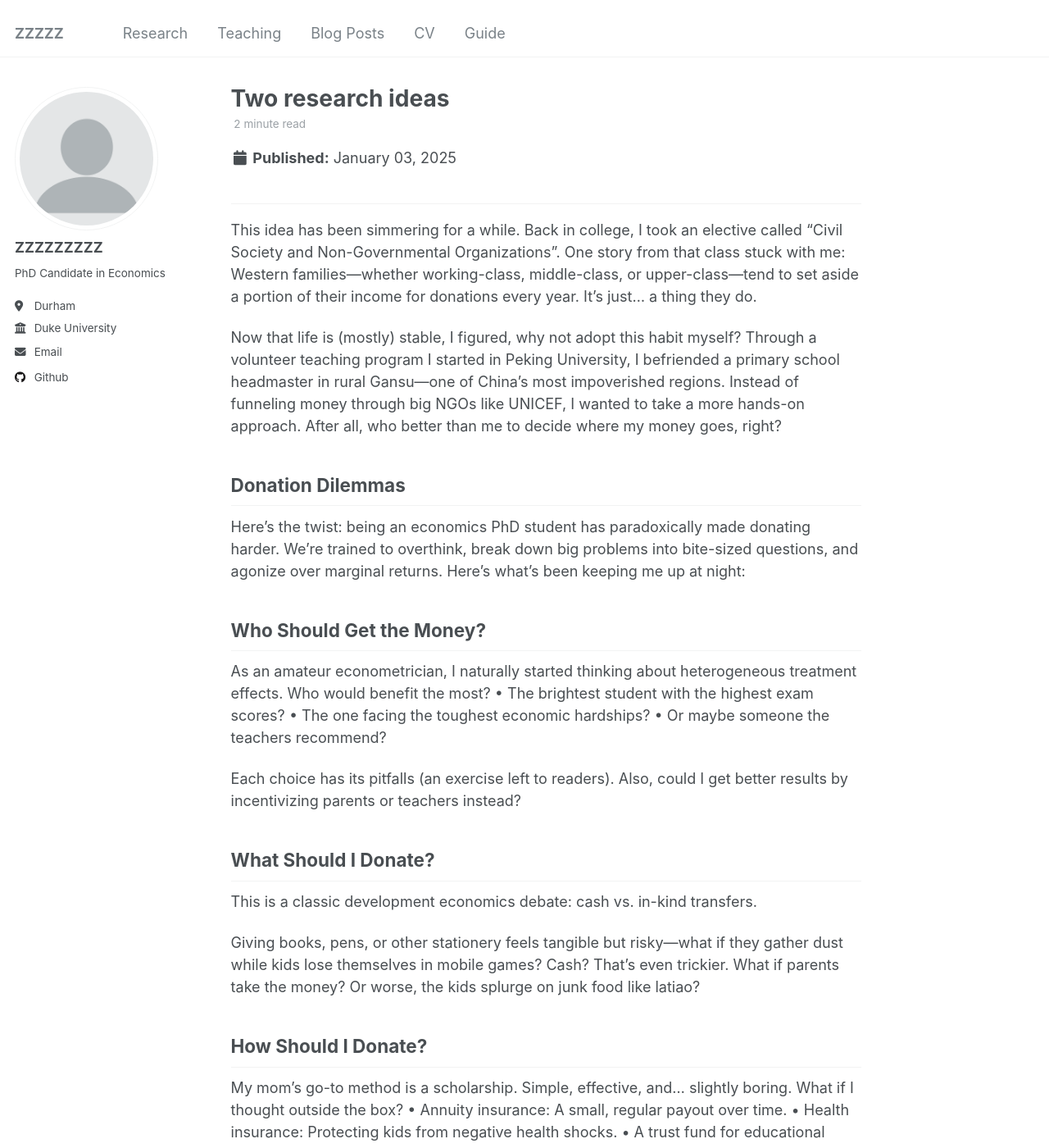
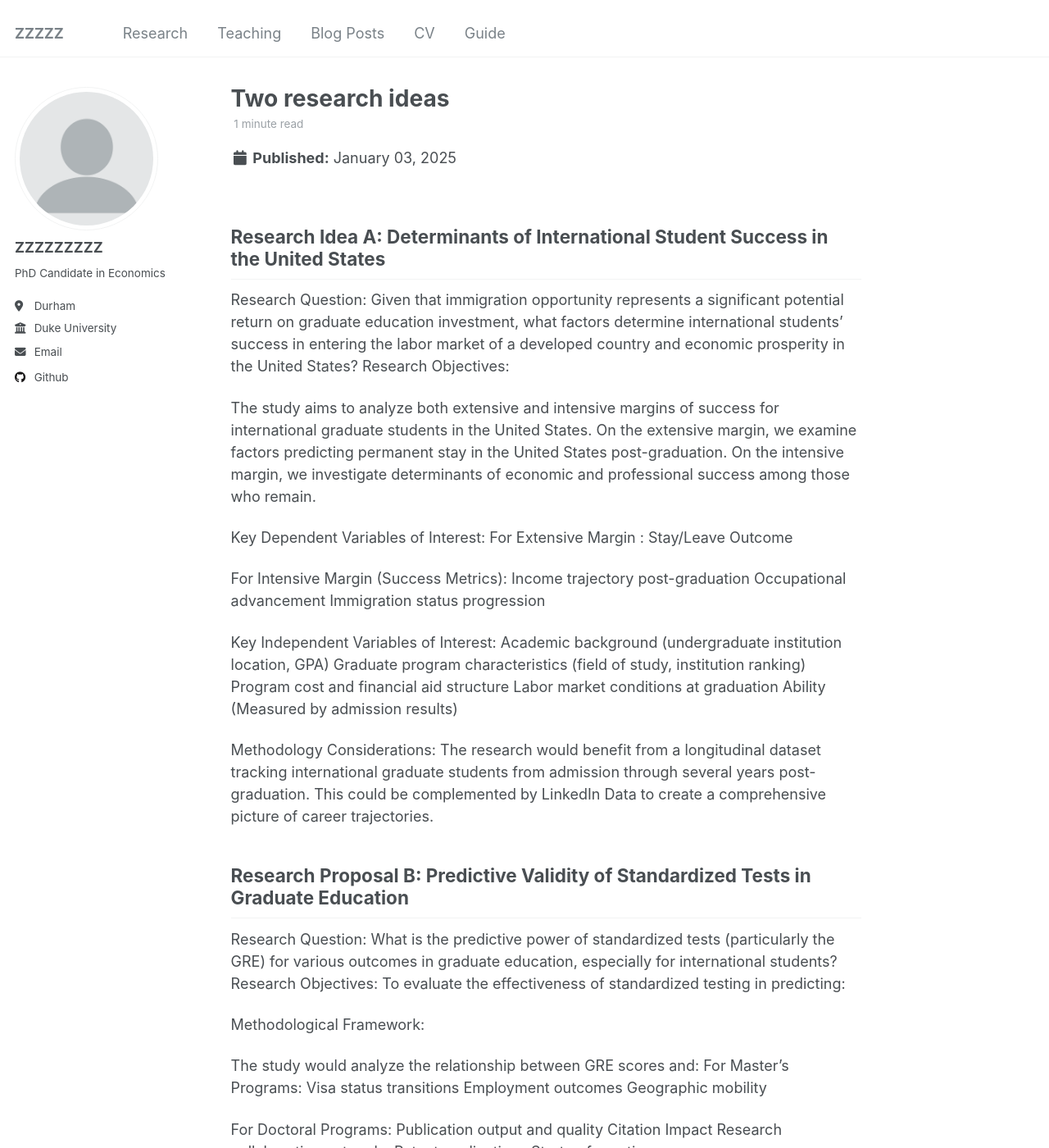
Before and after one commit to henrymzc/henrymzc.github.io, a Jekyll site: the page built from _posts/2025-01-03-blog-post-1.md, in a window 1280 px wide and 1400 px high. Shown: the whole window at 82% size. Built offline with Jekyll 4.4.1, drawn with Linux system fonts in a browser that asks for light colours; some of the changed text lies outside the part shown.

Commit message:
Update 2025-01-03-blog-post-1.md

```diff
--- a/_posts/2025-01-03-blog-post-1.md
+++ b/_posts/2025-01-03-blog-post-1.md
@@ -8,47 +8,59 @@ tags:
   - information
 ---
 
---------
+Research Idea A: Determinants of International Student Success in the United States
+---------
+Research Question:
+Given that immigration opportunity represents a significant potential return on graduate education investment, what factors determine international students' success in entering the labor market of a developed country and economic prosperity in the United States?
+Research Objectives:
 
-This idea has been simmering for a while. Back in college, I took an elective called “Civil Society and Non-Governmental Organizations”. One story from that class stuck with me: Western families—whether working-class, middle-class, or upper-class—tend to set aside a portion of their income for donations every year. It’s just… a thing they do.
+The study aims to analyze both extensive and intensive margins of success for international graduate students in the United States. On the extensive margin, we examine factors predicting permanent stay in the United States post-graduation. On the intensive margin, we investigate determinants of economic and professional success among those who remain.
 
-Now that life is (mostly) stable, I figured, why not adopt this habit myself? Through a volunteer teaching program I started in Peking University, I befriended a primary school headmaster in rural Gansu—one of China’s most impoverished regions. Instead of funneling money through big NGOs like UNICEF, I wanted to take a more hands-on approach. After all, who better than me to decide where my money goes, right?
+Key Dependent Variables of Interest:
+For Extensive Margin :
+	Stay/Leave Outcome
 
-Donation Dilemmas
------------
+For Intensive Margin (Success Metrics):
+	Income trajectory post-graduation
+	Occupational advancement
+	Immigration status progression
 
-Here’s the twist: being an economics PhD student has paradoxically made donating harder. We’re trained to overthink, break down big problems into bite-sized questions, and agonize over marginal returns. Here’s what’s been keeping me up at night:
+Key Independent Variables of Interest:
+	Academic background (undergraduate institution location, GPA)
+	Graduate program characteristics (field of study, institution ranking)
+	Program cost and financial aid structure
+	Labor market conditions at graduation
+ 	Ability (Measured by admission results)
 
-Who Should Get the Money?
-------------
-
-As an amateur econometrician, I naturally started thinking about heterogeneous treatment effects. Who would benefit the most?
-	•	The brightest student with the highest exam scores?
-	•	The one facing the toughest economic hardships?
-	•	Or maybe someone the teachers recommend?
-
-Each choice has its pitfalls (an exercise left to readers). Also, could I get better results by incentivizing parents or teachers instead?
-
-What Should I Donate?
-----------
-This is a classic development economics debate: cash vs. in-kind transfers.
-
-Giving books, pens, or other stationery feels tangible but risky—what if they gather dust while kids lose themselves in mobile games? Cash? That’s even trickier. What if parents take the money? Or worse, the kids splurge on junk food like latiao?
-
-How Should I Donate?
----------------
-My mom’s go-to method is a scholarship. Simple, effective, and… slightly boring. What if I thought outside the box?
-	•	Annuity insurance: A small, regular payout over time.
-	•	Health insurance: Protecting kids from negative health shocks.
-	•	A trust fund for educational expenses?
-
-Each option opens new possibilities—and new rabbit holes for my overactive brain.
-
-A Work in Progress
-----------------
-So, where does this leave me? Still figuring things out, to be honest. But maybe that’s the beauty of it. This year isn’t just about the $400; it’s about learning how to give thoughtfully, impactfully, and with a dash of creativity.
-
-If you have ideas, I’d love to hear them. And if you’ve ever donated—or thought about it—what worked for you?
+Methodology Considerations:
+The research would benefit from a longitudinal dataset tracking international graduate students from admission through several years post-graduation. This could be complemented by LinkedIn Data to create a comprehensive picture of career trajectories.
 
 
-(Chat GPT also contributes, a lot, to this writing)
+Research Proposal B: Predictive Validity of Standardized Tests in Graduate Education
+------------
+Research Question:
+What is the predictive power of standardized tests (particularly the GRE) for various outcomes in graduate education, especially for international students?
+Research Objectives:
+To evaluate the effectiveness of standardized testing in predicting:
+
+Methodological Framework:
+
+The study would analyze the relationship between GRE scores and:
+For Master's Programs:
+Visa status transitions
+Employment outcomes
+Geographic mobility
+
+For Doctoral Programs:
+Publication output and quality
+Citation Impact
+Research collaboration networks
+Patent applications
+Startup formation
+
+Data Requirements:
+This research would require combining data from:
+Academic publication databases
+Patent offices
+Immigration records
+LinkedIn Data
```
